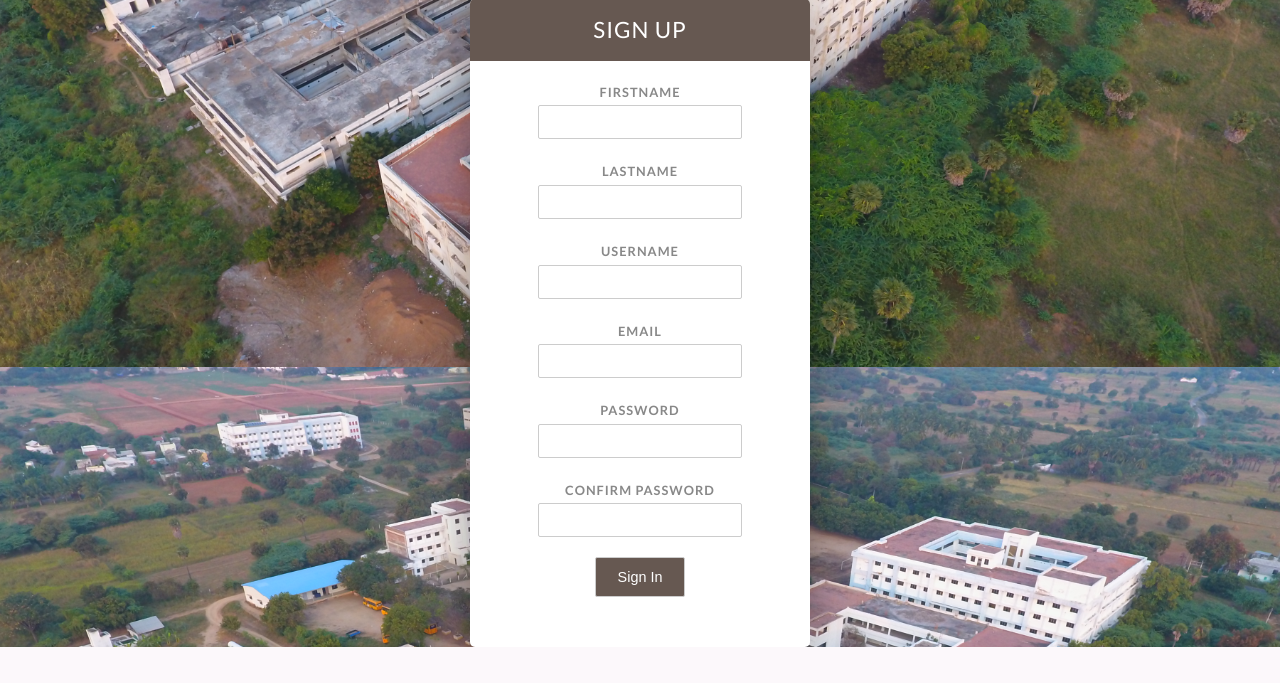
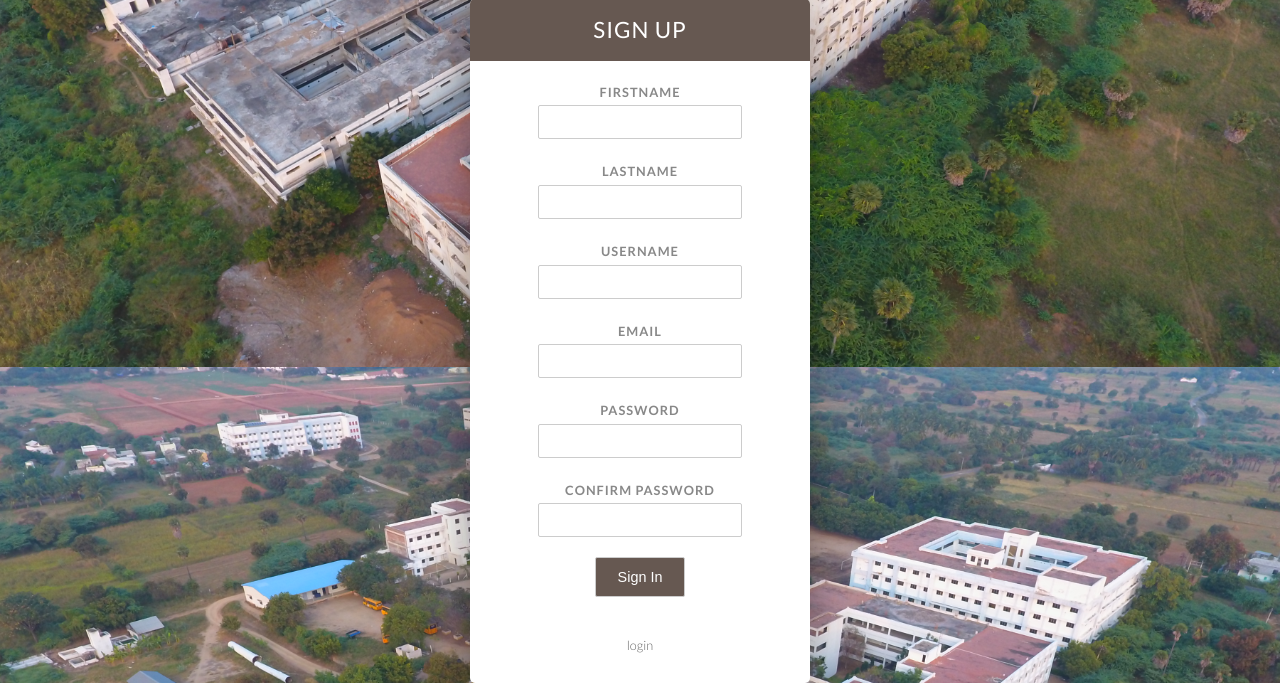
Before and after one commit to Dinesh1629/Django_project, a Django app: page /users/register in a window 1280 px wide. Shown: the part 433-1116 px from the top of the page. Before the commit the page ends 1080 px from the top, so only its background shows below. Run offline with Django 4.2, Linux system fonts and the light colour scheme; some libraries are stand-ins or nearby versions.

Commit message:
reg button

```diff
--- a/sasurie/templates/index.html
+++ b/sasurie/templates/index.html
@@ -192,7 +192,6 @@ button.addEventListener('mouseout', () => {
     margin-left:500px;
      }
   form {
-
     max-width: 400px;
     margin-left:35%;
     padding: 15px;
--- a/sasurie/templates/register.html
+++ b/sasurie/templates/register.html
@@ -57,6 +57,7 @@
 			<br/>
 			<input type="submit" value="Sign In" name="submit" id="sub"></a>
 			<br/>
+			<a href="login"><p class="small">login</p></a>
 			</form>
 		</div>
 
```
